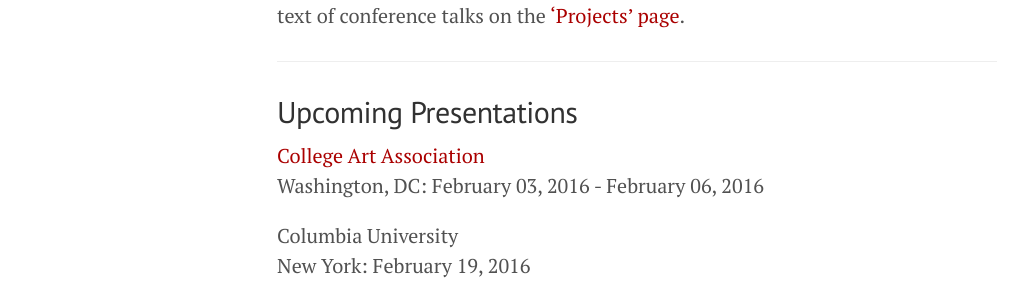
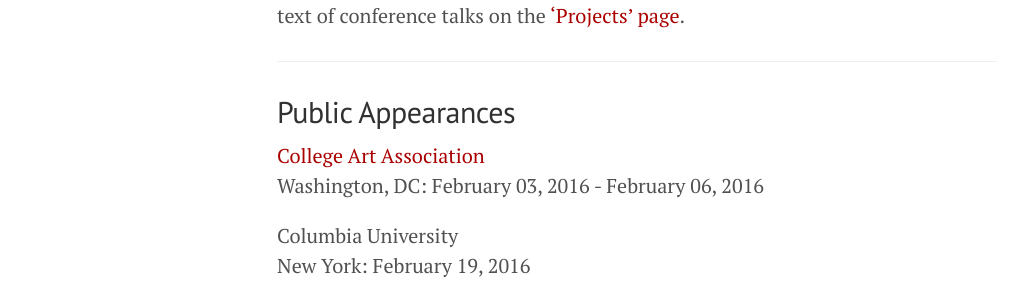
Before and after one commit to mdlincoln/mdlincoln.github.io, a Jekyll site: the page built from index.md, in a window 1280 px wide. Shown: the part 501-792 px from the top of the page, without its empty margins (3-1032 px from the left). Built offline with Jekyll 4.4.1, drawn with Linux system fonts in a browser that asks for light colours; nearby versions of some CDN libraries.

Commit message:
Rename travel to 'public appearances'

```diff
--- a/index.md
+++ b/index.md
@@ -15,7 +15,7 @@
 {% if site.data.travel.size > 0 %}
 ***
 
-## Upcoming Presentations
+## Public Appearances
 
 {% include travel.html %}
 
```
